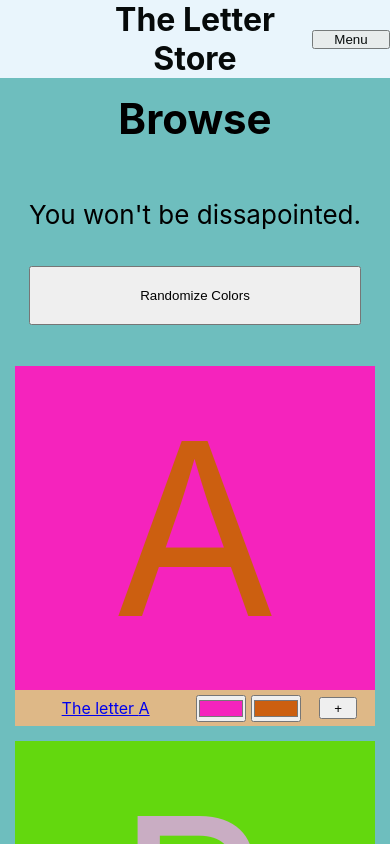
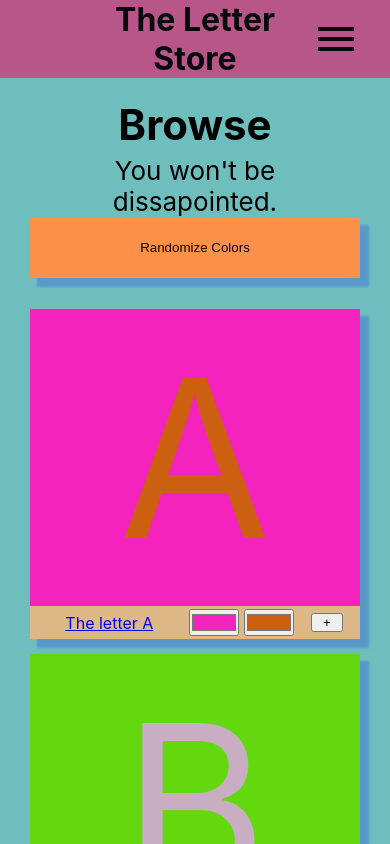
Before and after one commit to jmcgallia/the-letter-store, a React (Create React App) app: page /#/shop in a window 390 px wide. Shown: the top 844 px of the page. Built offline with nearby package versions, Linux system fonts and the light colour scheme.

Commit message:
Add proper toggle for mobile sliding menu. Add styling to shop and nav.

```diff
--- a/src/components/Home/Home.js
+++ b/src/components/Home/Home.js
@@ -10,10 +10,7 @@ function Home() {
     let navBar = document.querySelector(`.${NavbarCSS.sitenav}`);
     navBar.style.position = "fixed";
 
-    // From CSS-tricks. Set the height of our grid rows based on the
-    // Height here so that the mobile search bar doesn't ruin height
-    let windowHeight = window.innerHeight * 0.01;
-    document.documentElement.style.setProperty('--vh', `${windowHeight}px`);
+
   },[])
 
   return (
--- a/src/components/Home/Home.module.css
+++ b/src/components/Home/Home.module.css
@@ -5,9 +5,8 @@
 .home {
   display: grid;
   grid-template-columns: 1fr;
-  grid-template-rows: repeat(4,calc(var(--vh, 1vh) * 100));
+  grid-template-rows: 100vh 100vh 100vh 100vh;
 }
-
 
 .page {
   height: 100vh;
--- a/src/components/Letter/Letter.module.css
+++ b/src/components/Letter/Letter.module.css
@@ -3,6 +3,14 @@
   position: relative;
   padding-top: 100%;
   overflow: hidden;
+  transition-duration: 350ms;
+  box-shadow: 8px 8px 2px 1px rgba(0, 0, 255, .2);
+  transition-property: transform z-index;
+}
+
+.letterCard:hover {
+  z-index: 1;
+  transform: scale(1.1);
 }
 
 .letterCard .letterContent {
--- a/src/components/NavBar/NavBar.js
+++ b/src/components/NavBar/NavBar.js
@@ -3,6 +3,7 @@ import Home from "../Home/Home";
 import Shop from "../Shop/Shop"
 import {Link} from "react-router-dom"
 import { useEffect, useState } from "react";
+import menuImage from "./media/menu.png";
 
 
 function NavBar(props) {
@@ -36,6 +37,8 @@ function NavBar(props) {
     } else {
       setActive(true);
     }
+
+
   }
 
   // When either the mobile or active states are changed, make the
@@ -58,6 +61,15 @@ function NavBar(props) {
 
     }
 
+    // Make the nav toggle button rotate - state
+    let navToggle = document.querySelector(`.${NavBarCSS.navToggle}`)
+    console.log(navToggle);
+    if (active === false) {
+      navToggle.classList.remove(`${NavBarCSS.shown}`);
+    } else {
+      navToggle.classList.add(`${NavBarCSS.shown}`);
+    }
+
   },[active, mobile, windowSize])
 
   let onLinkClick = function() {
@@ -74,11 +86,11 @@ function NavBar(props) {
         <li onClick={onLinkClick}><Link to="/cart">Cart</Link></li>
       </ul>
       <ul className={NavBarCSS.mobile}>
-        <li onClick={onLinkClick}><Link to="/home">Home</Link></li>
-        <li onClick={onLinkClick}><Link to="/shop">Shop</Link></li>
-        <li onClick={onLinkClick}><Link to="/cart">Cart</Link></li>
+      <Link onClick={onLinkClick} to="/home"><li >Home</li></Link>
+      <Link onClick={onLinkClick} to="/shop"><li>Shop</li></Link>
+      <Link onClick={onLinkClick} to="/cart"><li >Cart</li></Link>
       </ul>
-      <button onClick={onMenuButtonClicked}>Menu</button>
+      <img src={menuImage} className={NavBarCSS.navToggle} onClick={onMenuButtonClicked}/>
     </nav>
     </>
 
--- a/src/components/NavBar/NavBar.module.css
+++ b/src/components/NavBar/NavBar.module.css
@@ -1,6 +1,6 @@
 .sitenav {
   position: fixed;
-  background-color: aliceblue;
+  background-color: rgb(188, 81, 134);
   width: 100%;
   min-height: 7vh;
   opacity: .95;
@@ -9,7 +9,7 @@
   grid-template-columns: 3fr 1fr;
   align-items: center;
   text-align: center;
-  z-index: 1;
+  z-index: 2;
 }
 
 
@@ -36,8 +36,9 @@
   list-style: none;
 }
 
-.sitenav button {
+.sitenav img {
   display: none;
+
 }
 
 
@@ -62,10 +63,33 @@
     transition-duration: .2s;
     z-index: -1;
 
+    border-bottom: 1px solid black;
+
     grid-template-columns: 1fr;
     grid-template-rows: 6vh 6vh 6vh;
-    background-color: aqua;
+    align-content: center;
+    background-color: aliceblue;
+  }
 
+  .sitenav ul.mobile a {
+    border-bottom: 1px solid black;
+    display: grid;
+    justify-content: center;
+    align-content: center;
+    pointer-events: auto;
+    text-decoration: none;
+
+    transition: background-color scale 350ms linear;
+  }
+
+  .sitenav ul.mobile a:hover {
+    transform: scale(1.1);
+    background-color: rgb(77, 192, 73);
+
+  }
+
+  .sitenav ul.mobile a:first-child {
+    border-top: 1px solid black;
   }
 
   .sitenav ul.browser {
@@ -74,9 +98,14 @@
 
 
 
-  .sitenav button {
+  .sitenav .navToggle {
     display: block;
     grid-column: 3 / 4;
+    transition: transform 200ms linear;
+  }
+
+  .sitenav .navToggle.shown {
+    transform: rotate(-90deg);
   }
 
 
--- a/src/components/Shop/Shop.module.css
+++ b/src/components/Shop/Shop.module.css
@@ -1,7 +1,7 @@
 .shop {
   background-color: rgb(110, 190, 190);
   min-height: 93vh;
-  padding: 15px;
+  padding: 30px;
   gap: 30px;
   display: grid;
   grid-template-rows: min-content 1fr;
@@ -10,8 +10,11 @@
 
 .shop header h1 {
   font-size: 42px;
-  margin-bottom: 30px;
+
   text-align: center;
+  height: 100%;
+  display: grid;
+  align-content: center;
 }
 
 .shop header p {
@@ -34,4 +37,13 @@
 
 .shop header button {
   height: 7vh;
+  background-color: rgb(253,145,73);
+  border: none;
+  transition-property: transform;
+  transition-duration: 350ms;
+  box-shadow: 8px 8px 2px 1px rgba(0, 0, 255, .2);
 }
+
+.shop header button:hover {
+  transform: scale(1.2);
+}
```
Also changed, not shown: src/components/NavBar/media/menu.png (added).
